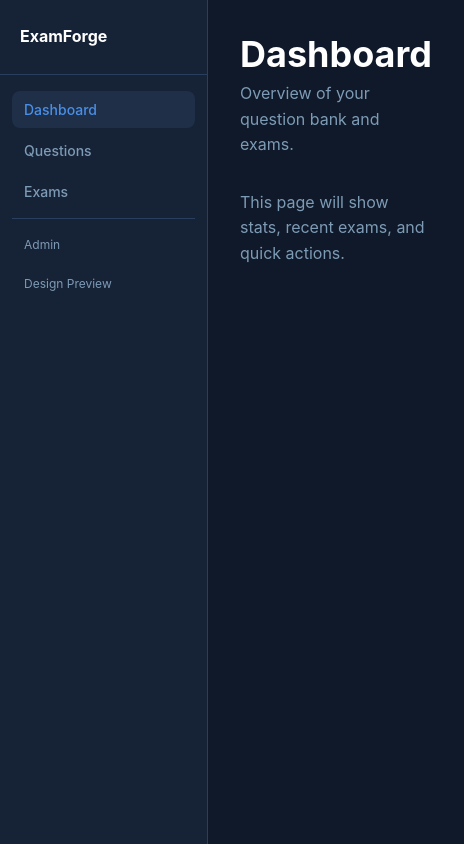
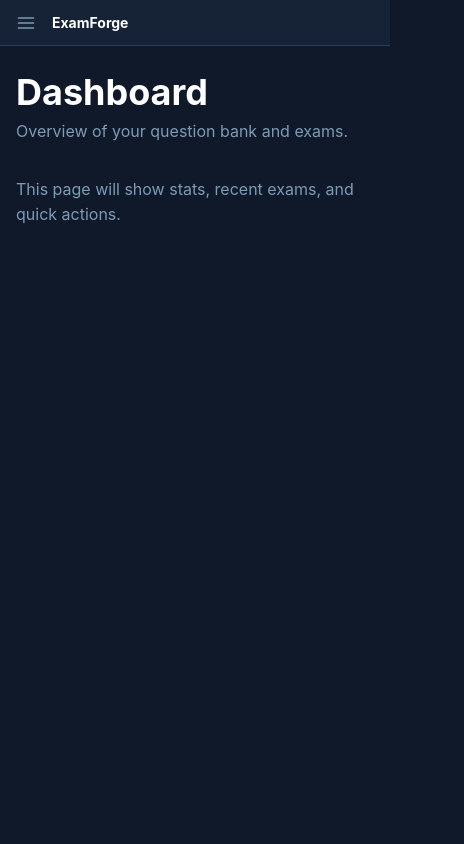
Before and after one commit to Jailsonsdsj/agent-experiment, a React (Vite) app in the folder System/Frontend/: page / in a window 390 px wide. Shown: the whole page, 464 px wide, since content can reach past the window. Built offline with nearby package versions, Linux system fonts and the light colour scheme; no server answers.

Commit message:
P909 Add mobile and tablet menu

```diff
--- a/System/Frontend/src/components/AppLayout.tsx
+++ b/System/Frontend/src/components/AppLayout.tsx
@@ -1,44 +1,107 @@
+import { useState } from 'react';
 import { Link, NavLink, Outlet } from 'react-router-dom';
 
 export default function AppLayout() {
+  const [menuOpen, setMenuOpen] = useState(false);
+
+  function closeMenu() {
+    setMenuOpen(false);
+  }
+
   return (
     <div className="min-h-screen bg-agt-base flex">
-      {/* ── Left sidebar ───────────────────────────── */}
-      <aside className="w-52 shrink-0 bg-agt-surface border-r border-agt-border flex flex-col sticky top-0 h-screen">
+
+      {/* ── Backdrop (small/medium only) ────────────── */}
+      {menuOpen && (
+        <div
+          className="fixed inset-0 z-20 bg-black/40 lg:hidden"
+          onClick={closeMenu}
+          aria-hidden="true"
+        />
+      )}
+
+      {/* ── Left sidebar ────────────────────────────── */}
+      <aside
+        className={[
+          'fixed inset-y-0 left-0 z-30 w-52 bg-agt-surface border-r border-agt-border flex flex-col',
+          'transition-transform duration-200',
+          'lg:sticky lg:top-0 lg:h-screen lg:shrink-0 lg:translate-x-0',
+          menuOpen ? 'translate-x-0' : '-translate-x-full',
+        ].join(' ')}
+      >
         {/* Logo */}
-        <div className="px-agt-5 py-agt-6 border-b border-agt-border">
+        <div className="px-agt-5 py-agt-6 border-b border-agt-border flex items-center justify-between">
           <Link
             to="/"
+            onClick={closeMenu}
             className="text-agt-h5 font-bold text-agt-heading font-agt-sans hover:text-agt-primary transition-colors duration-150"
           >
             ExamForge
           </Link>
+          <button
+            onClick={closeMenu}
+            aria-label="Close menu"
+            className="lg:hidden text-agt-text-muted hover:text-agt-text transition-colors duration-150 cursor-pointer"
+          >
+            <svg xmlns="http://www.w3.org/2000/svg" width="18" height="18" viewBox="0 0 24 24" fill="none" stroke="currentColor" strokeWidth="2" strokeLinecap="round" strokeLinejoin="round">
+              <line x1="18" y1="6" x2="6" y2="18" /><line x1="6" y1="6" x2="18" y2="18" />
+            </svg>
+          </button>
         </div>
 
         {/* Nav items */}
         <nav className="flex flex-col gap-agt-1 px-agt-3 py-agt-4 flex-1">
-          <NavItem to="/" label="Dashboard" end />
-          <NavItem to="/questions" label="Questions" />
-          <NavItem to="/exams" label="Exams" />
+          <NavItem to="/" label="Dashboard" end onNavigate={closeMenu} />
+          <NavItem to="/questions" label="Questions" onNavigate={closeMenu} />
+          <NavItem to="/exams" label="Exams" onNavigate={closeMenu} />
           <hr className="border-agt-border my-agt-1" />
-          <NavItem to="/admin" label="Admin" ghost />
-          <NavItem to="/design" label="Design Preview" ghost />
+          <NavItem to="/admin" label="Admin" ghost onNavigate={closeMenu} />
+          <NavItem to="/design" label="Design Preview" ghost onNavigate={closeMenu} />
         </nav>
       </aside>
 
-      {/* ── Page content ───────────────────────────── */}
-      <main className="flex-1 min-h-screen px-agt-8 py-agt-8">
-        <Outlet />
-      </main>
+      {/* ── Page content ────────────────────────────── */}
+      <div className="flex-1 flex flex-col min-w-0">
+        {/* Top bar (small/medium only) */}
+        <header className="lg:hidden sticky top-0 z-10 bg-agt-surface border-b border-agt-border flex items-center gap-agt-4 px-agt-4 py-agt-3">
+          <button
+            onClick={() => setMenuOpen(true)}
+            aria-label="Open menu"
+            className="text-agt-text-muted hover:text-agt-text transition-colors duration-150 cursor-pointer"
+          >
+            <svg xmlns="http://www.w3.org/2000/svg" width="20" height="20" viewBox="0 0 24 24" fill="none" stroke="currentColor" strokeWidth="2" strokeLinecap="round" strokeLinejoin="round">
+              <line x1="3" y1="6" x2="21" y2="6" /><line x1="3" y1="12" x2="21" y2="12" /><line x1="3" y1="18" x2="21" y2="18" />
+            </svg>
+          </button>
+          <span className="text-agt-sm font-bold text-agt-heading font-agt-sans">ExamForge</span>
+        </header>
+
+        <main className="flex-1 px-agt-4 py-agt-6 sm:px-agt-6 lg:px-agt-8 lg:py-agt-8">
+          <Outlet />
+        </main>
+      </div>
     </div>
   );
 }
 
-function NavItem({ to, label, end, ghost }: { to: string; label: string; end?: boolean; ghost?: boolean }) {
+function NavItem({
+  to,
+  label,
+  end,
+  ghost,
+  onNavigate,
+}: {
+  to: string;
+  label: string;
+  end?: boolean;
+  ghost?: boolean;
+  onNavigate?: () => void;
+}) {
   return (
     <NavLink
       to={to}
       end={end}
+      onClick={onNavigate}
       className={({ isActive }) =>
         [
           'flex items-center px-agt-3 py-agt-2 rounded-agt-md',
```
